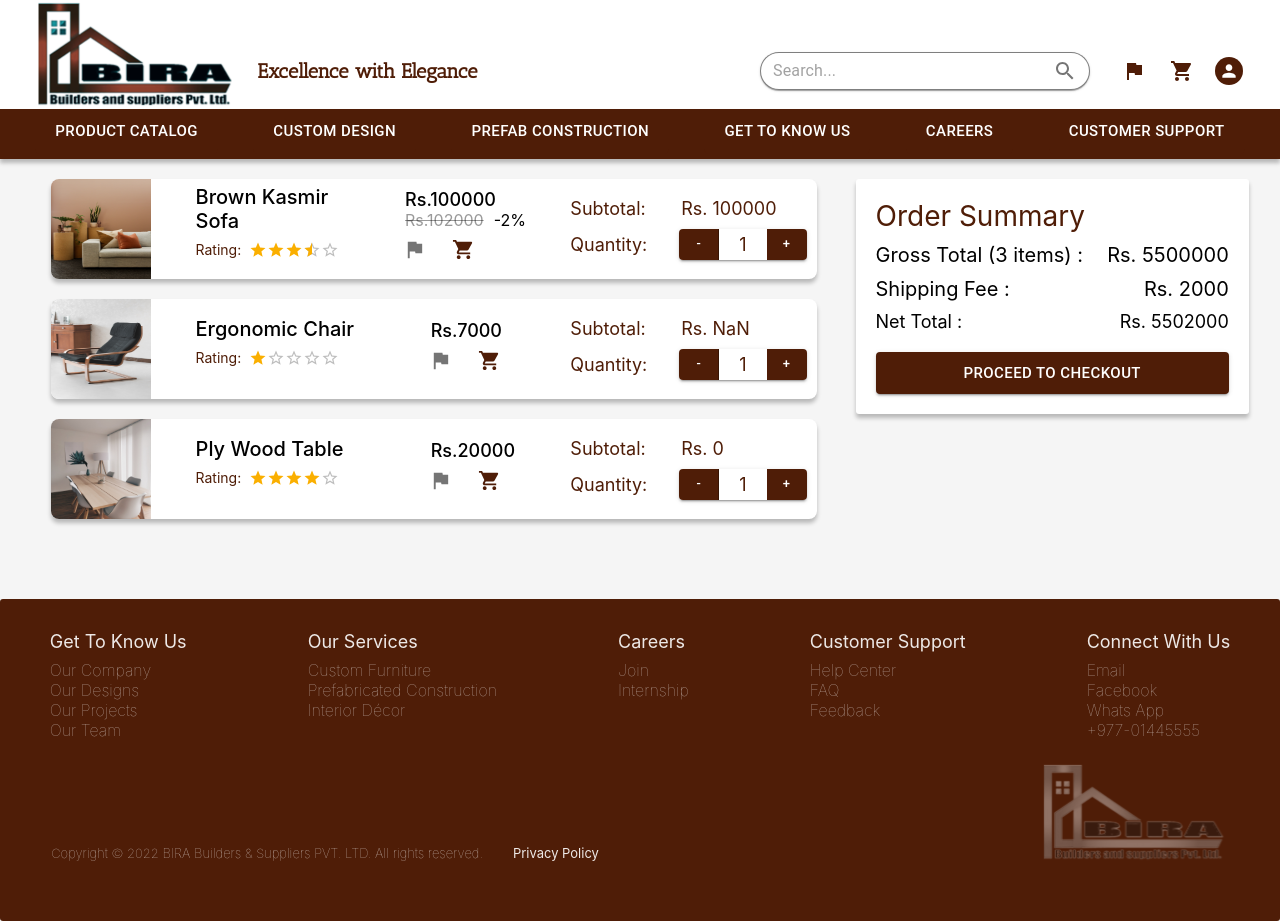
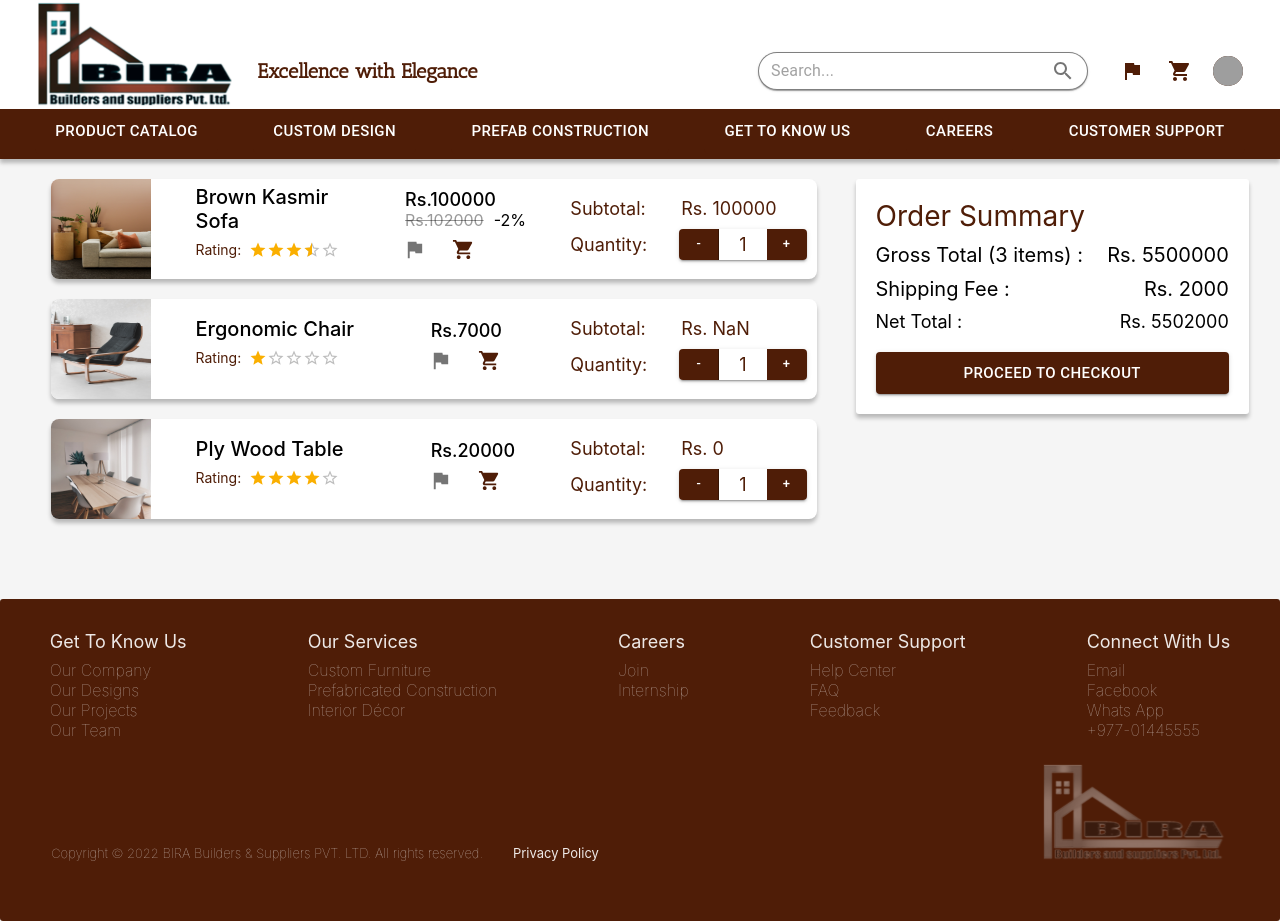
Before and after one commit to NalinMalla/BOSS, a React (Create React App) app: page /cart in a window 1280 px wide. Built offline with nearby package versions, Linux system fonts and the light colour scheme.

Commit message:
Update Profile Pic.

```diff
--- a/src/components/avatarMenu.js
+++ b/src/components/avatarMenu.js
@@ -21,8 +21,14 @@ import { useNavigate } from "react-router-dom";
 
 import Colors from "../res/colors";
 
-export default function AvatartMenu(props) {
-  const [profilePic] = React.useState(localStorage.getItem("userProfilePic"));
+export default function AvatarMenu(props) {
+  const [profilePic] = React.useState(
+    localStorage.getItem("userProfilePic") !== "undefined" &&
+      localStorage.getItem("userProfilePic") !== undefined
+      ? localStorage.getItem("userProfilePic")
+      : ""
+  );
+
   const [userId] = React.useState(localStorage.getItem("userId"));
 
   const [anchorEl, setAnchorEl] = React.useState(null);
@@ -39,6 +45,8 @@ export default function AvatartMenu(props) {
   const handleSignUp = () => {
     navigate("/signUp");
   };
+  console.log("typeof profilePic");
+  console.log(typeof profilePic);
 
   return (
     <React.Fragment>
@@ -52,7 +60,7 @@ export default function AvatartMenu(props) {
             aria-haspopup="true"
             aria-expanded={open ? "true" : undefined}
           >
-            {(profilePic == null) ? (
+            {profilePic === "" ? (
               <Avatar
                 sx={{ width: 28, height: 28, backgroundColor: Colors.primary }}
               >
--- a/src/components/profileHead.js
+++ b/src/components/profileHead.js
@@ -8,7 +8,12 @@ export default function ProfileHead() {
   const [middleName] = React.useState(localStorage.getItem("userMiddleName"));
   const [lastName] = React.useState(localStorage.getItem("userLastName"));
 
-  const [profilePic] = React.useState(localStorage.getItem("userProfilePic"));
+  const [profilePic] = React.useState(
+    localStorage.getItem("userProfilePic") !== "undefined" &&
+      localStorage.getItem("userProfilePic") !== undefined
+      ? localStorage.getItem("userProfilePic")
+      : ""
+  );
 
   return (
     <div
@@ -23,7 +28,7 @@ export default function ProfileHead() {
         paddingBottom: 8,
       }}
     >
-      {profilePic == "" ? (
+      {profilePic === "" ? (
         <Avatar
           sx={{
             width: 90,
```
